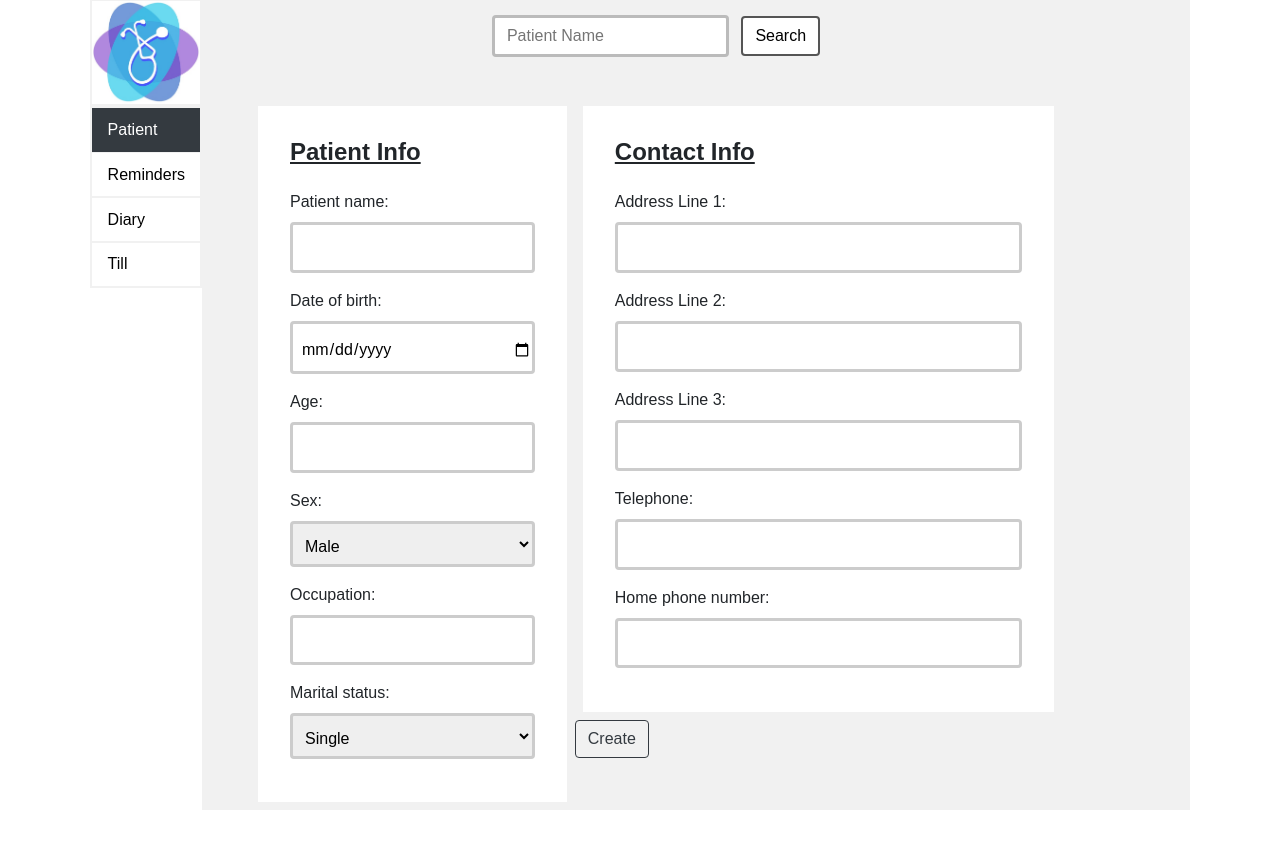
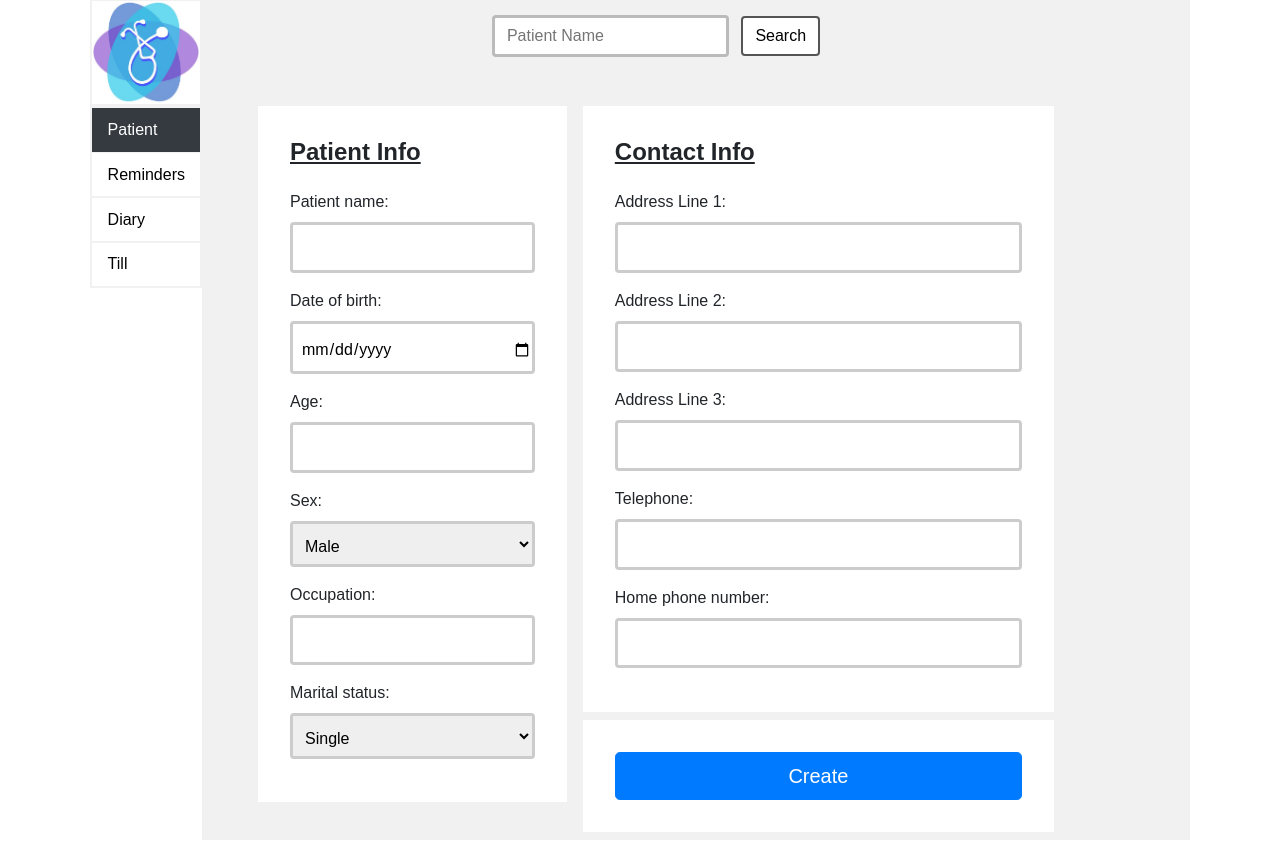
Before and after one commit to CMorar143/Artificial-MD, a Django app: page /patient/ in a window 1280 px wide. Shown: the part 35-885 px from the top of the page. Before the commit the page ends 845 px from the top, so only its background shows below. Run offline with Django 3.2, Linux system fonts and the light colour scheme; data that the repository does not hold is empty; some libraries are stand-ins or nearby versions.

```diff
--- a/Project/DjangoProj/static/css/Custom/Patient.css
+++ b/Project/DjangoProj/static/css/Custom/Patient_1.css
@@ -141,7 +141,7 @@ body
 {
   display: none;
   position: relative;
-  border: 3px solid #f1f1f1;
+  /*border: 3px solid #f1f1f1;*/
   z-index: 9;
   transition: 0.5s;
 }
@@ -149,7 +149,7 @@ body
 .form-container
 {
   max-width: 300px;
-  padding: 10px;
+  padding: 0.8em;
   background-color: white;
 }
 
@@ -170,7 +170,7 @@ body
   background-color: red;
 }
 
-.form-container, .create_visit_btn:hover
+.create_visit_btn:hover
 {
   opacity: 1;
 }
@@ -184,7 +184,15 @@ body
 /* Start Exam Button */
 .start_exam_form
 {
-  display: inline-block;
+  margin: 1em 0 0.5em 0;
+  width: 100%;
+  padding: 0;
+
+}
+
+.visit_btn
+{
+  margin: 0 3em 0 6em;
 }
 
 .main:after
--- a/Project/DjangoProj/templates/patient.html
+++ b/Project/DjangoProj/templates/patient.html
@@ -6,7 +6,7 @@
     <link rel="stylesheet" type="text/css" href="{% static 'css/bootstrap.min.css' %}">
     <!-- <link rel="stylesheet" type="text/css" href="{% static 'css/Form.css' %}"> -->
     <link rel="stylesheet" href="{% static 'css/Custom/Navbar3.css' %}">
-    <link rel="stylesheet" href="{% static 'css/Custom/Patient.css' %}">
+    <link rel="stylesheet" href="{% static 'css/Custom/Patient_1.css' %}">
     <script type="text/javascript" src="{% static 'js/Custom/Navbar.js' %}"></script>
   </head>
   <body>
@@ -128,9 +128,11 @@
               {{ Createform.home_num }}
             </div>
           </div>
+          <div class="info">
+            <input class="btn btn-primary btn-lg btn-block" name="create_patient" type="submit" value="Create" />
+          </div>
         </div>
 
-        <input class="btn btn-outline-dark" name="create_patient" type="submit" value="Create" />
       </form>
     {% else %}
       <div class="left_section">
@@ -293,12 +295,19 @@
           {% endif %}
         </div>
         <div class="info">
-          <button class="btn btn-outline-dark" onclick="popUpForm()">
+          <h4>Additional Options</h4>
+
+          <!-- btn btn-primary btn-lg btn-block -->
+          <!-- <button class="btn btn-outline-dark visit_btn" onclick="popUpForm()">
+            Create Visit
+          </button> -->
+          <button class="btn btn-primary btn-lg btn-block" onclick="popUpForm()">
             Create Visit
           </button>
           <form class="start_exam_form" method="post">
             {% csrf_token %}
-            <input class="btn btn-outline-dark" name="start_exam" type="submit" value="Start Examination" />
+            <input class="btn btn-primary btn-lg btn-block" name="start_exam" type="submit" value="Start Examination" />
+            <!-- <input class="btn btn-outline-dark" name="start_exam" type="submit" value="Start Examination" /> -->
           </form>
           <div class="form-popup" id="myForm">
             <form method="post" class="form-container">
```
